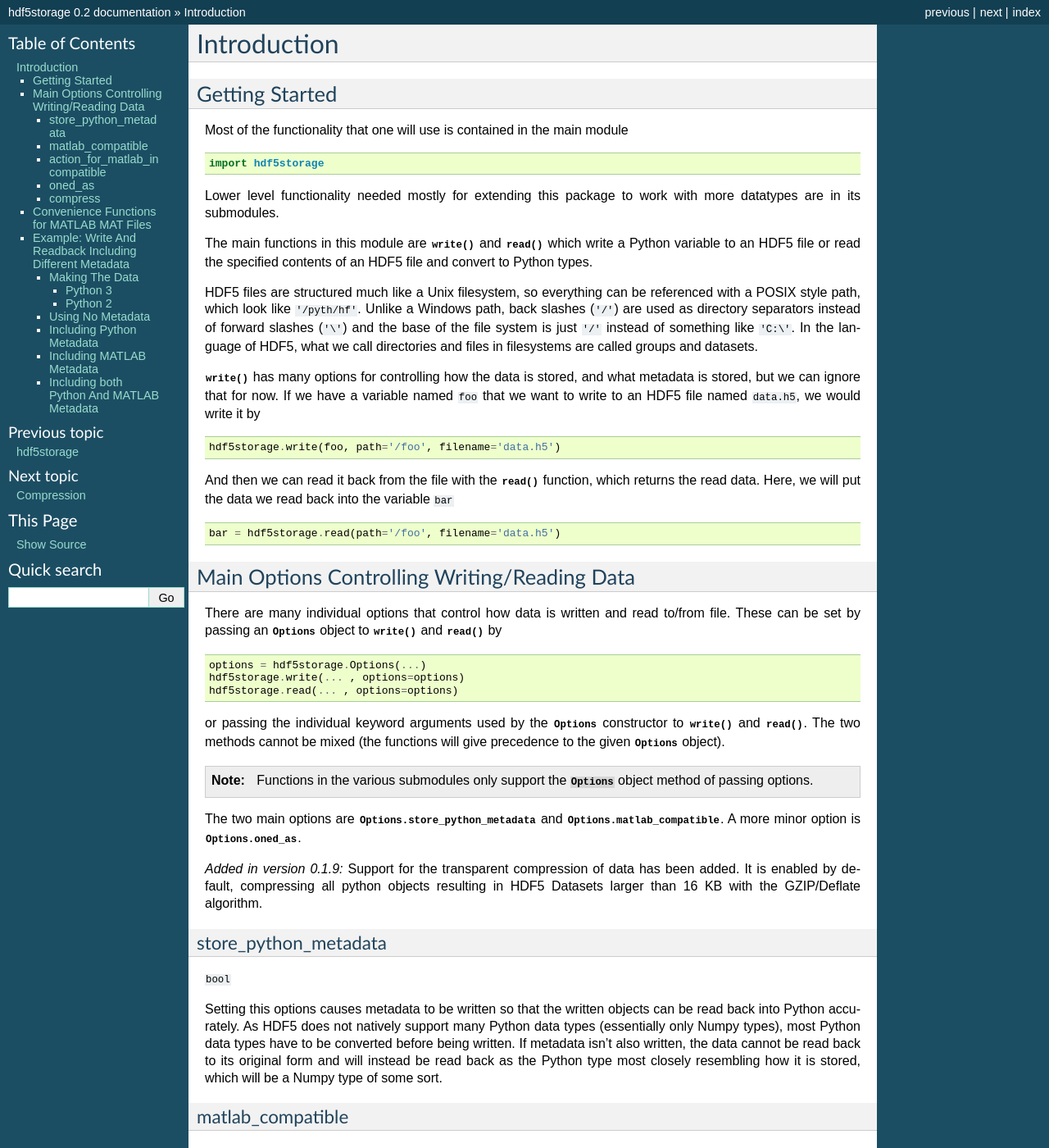
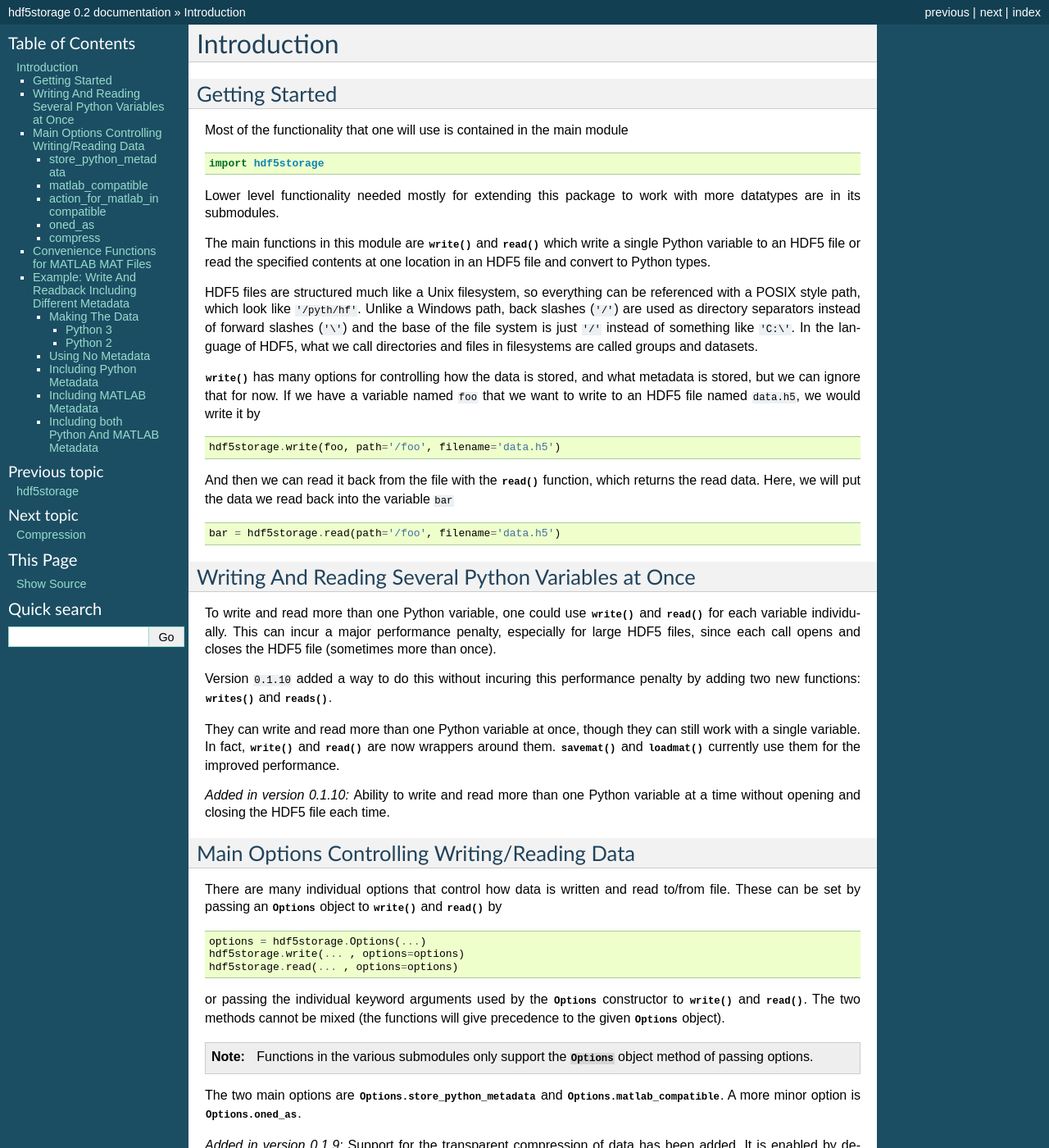
Before and after one commit to frejanordsiek/hdf5storage, a Sphinx documentation site: the page built from doc/source/introduction.rst, in a window 1280 px wide and 1400 px high. Shown: the whole window at 82% size. Built offline with Sphinx 7.4.7, drawn with Linux system fonts in a browser that asks for light colours; formulas are drawn with MathJax 3.

Commit message:
Updated documentation for version 0.1.10 which added the ability to write and read more than one piece of data at once.
(cherry picked from commit ce832b68f0b318196798bb794202edfde9420587)

Conflicts:
	README.rst

```diff
--- a/doc/source/introduction.rst
+++ b/doc/source/introduction.rst
@@ -16,8 +16,9 @@ Lower level functionality needed mostly for extending this package to
 work with more datatypes are in its submodules.
 
 The main functions in this module are :py:func:`write` and
-:py:func:`read` which write a Python variable to an HDF5 file or read
-the specified contents of an HDF5 file and convert to Python types.
+:py:func:`read` which write a single Python variable to an HDF5 file or
+read the specified contents at one location in an HDF5 file and convert
+to Python types.
 
 HDF5 files are structured much like a Unix filesystem, so everything can
 be referenced with a POSIX style path, which look like
@@ -40,6 +41,28 @@ read back into the variable ``bar`` ::
 
     bar = hdf5storage.read(path='/foo', filename='data.h5')
 
+Writing And Reading Several Python Variables at Once
+====================================================
+
+To write and read more than one Python variable, one could use
+:py:func:`write` and :py:func:`read` for each variable individually.
+This can incur a major performance penalty, especially for large HDF5
+files, since each call opens and closes the HDF5 file (sometimes more
+than once).
+
+Version ``0.1.10`` added a way to do this without incuring this
+performance penalty by adding two new functions: :py:func:`writes` and
+:py:func:`reads`.
+
+They can write and read more than one Python variable at once, though
+they can still work with a single variable. In fact, :py:func:`write`
+and :py:func:`read` are now wrappers around them. :py:func:`savemat`
+and :py:func:`loadmat` currently use them for the improved performance.
+
+.. versionadded:: 0.1.10
+
+   Ability to write and read more than one Python variable at a time
+   without opening and closing the HDF5 file each time.
 
 Main Options Controlling Writing/Reading Data
 =============================================
```
Also changed, not shown: README.rst (+9 -0 lines), doc/source/hdf5storage.rst (+14 -0 lines).
